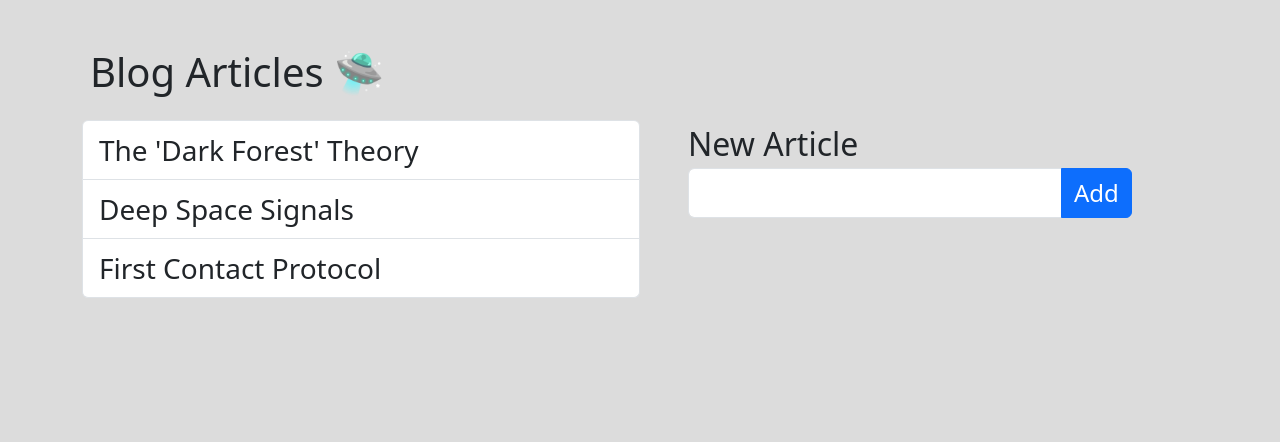
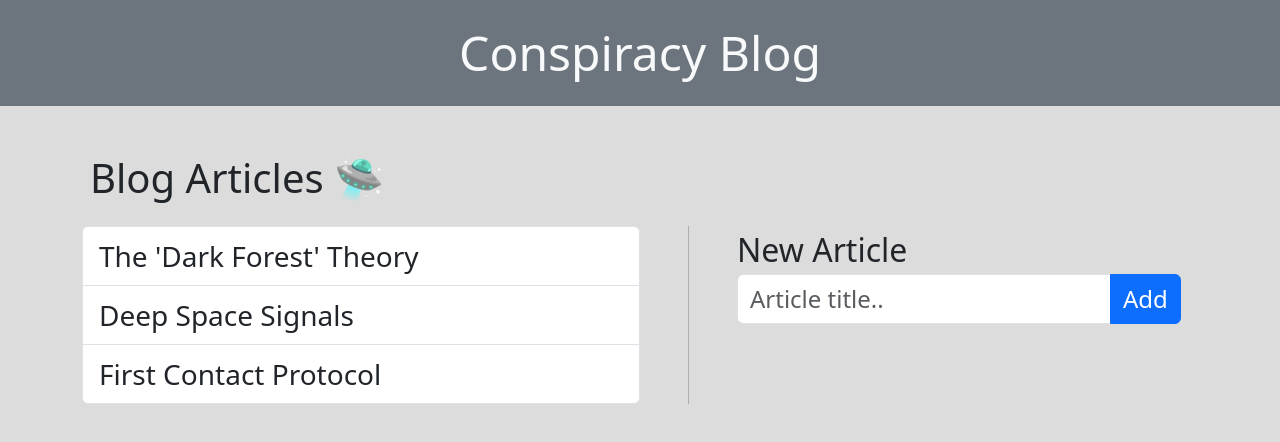
Before and after one commit to ManuelAliquo/react-form, a React (Vite) app: page / in a window 1280 px wide. Shown: the top 442 px of the page. Built offline with nearby package versions, Linux system fonts and the light colour scheme.

Commit message:
milestone 2: new article form working

```diff
--- a/index.html
+++ b/index.html
@@ -4,7 +4,7 @@
     <meta charset="UTF-8" />
     <meta name="viewport" content="width=device-width, initial-scale=1.0" />
     <link rel="icon" href="https://fav.farm/🛸" />
-    <title>Blog Articles</title>
+    <title>Conspiracy Blog</title>
   </head>
   <body>
     <div id="root"></div>
--- a/src/App.jsx
+++ b/src/App.jsx
@@ -1,23 +1,49 @@
 import { useState } from "react";
 
-const articles = ["The 'Dark Forest' Theory", "Deep Space Signals", "First Contact Protocol"];
+const initialArticles = [
+  "The 'Dark Forest' Theory",
+  "Deep Space Signals",
+  "First Contact Protocol",
+];
 
 export default function App() {
+  const [articleList, setArticleList] = useState(initialArticles);
+  const [newArticle, setNewArticle] = useState("");
+
+  const handleSubmit = (e) => {
+    e.preventDefault();
+    if (newArticle !== "") {
+      setArticleList([...articleList, newArticle]);
+      setNewArticle("");
+    }
+  };
+
+  const handleChange = (e) => setNewArticle(e.target.value);
+
   return (
+    <>
+      <h1 className="text-center py-4 bg-secondary text-light">Conspiracy Blog</h1>
       <div className="container mt-5">
-      <h1 className="ps-2 mb-4">Blog Articles 🛸</h1>
+        <h2 className="h1 ps-2 mb-4">Blog Articles 🛸</h2>
         <div className="d-flex gap-5">
           <ul className="list-group fs-3 w-50">
-          {articles.map((article, index) => (
+            {articleList.map((article, index) => (
               <li key={index} className="list-group-item">
                 {article}
               </li>
             ))}
           </ul>
-        <form className="fs-2">
+          <div className="vr"></div>
+          <form onSubmit={handleSubmit} className="fs-2">
             <label htmlFor="new-article">New Article</label>
             <div className="input-group mb-3">
-            <input type="text" className="form-control fs-4" />
+              <input
+                value={newArticle}
+                onChange={handleChange}
+                type="text"
+                placeholder="Article title.."
+                className="form-control fs-4"
+              />
               <button className="btn btn-primary fs-4" id="new-article">
                 Add
               </button>
@@ -25,5 +51,6 @@ export default function App() {
           </form>
         </div>
       </div>
+    </>
   );
 }
--- a/src/assets/css/index.css
+++ b/src/assets/css/index.css
@@ -1,5 +1,9 @@
 body {
   background-color: rgb(220, 220, 220);
+}
+
+h1 {
+  font-size: 3rem;
 }
 
 .list-group-item:hover {
```
Lines whose indentation alone changed are shown as unchanged.
